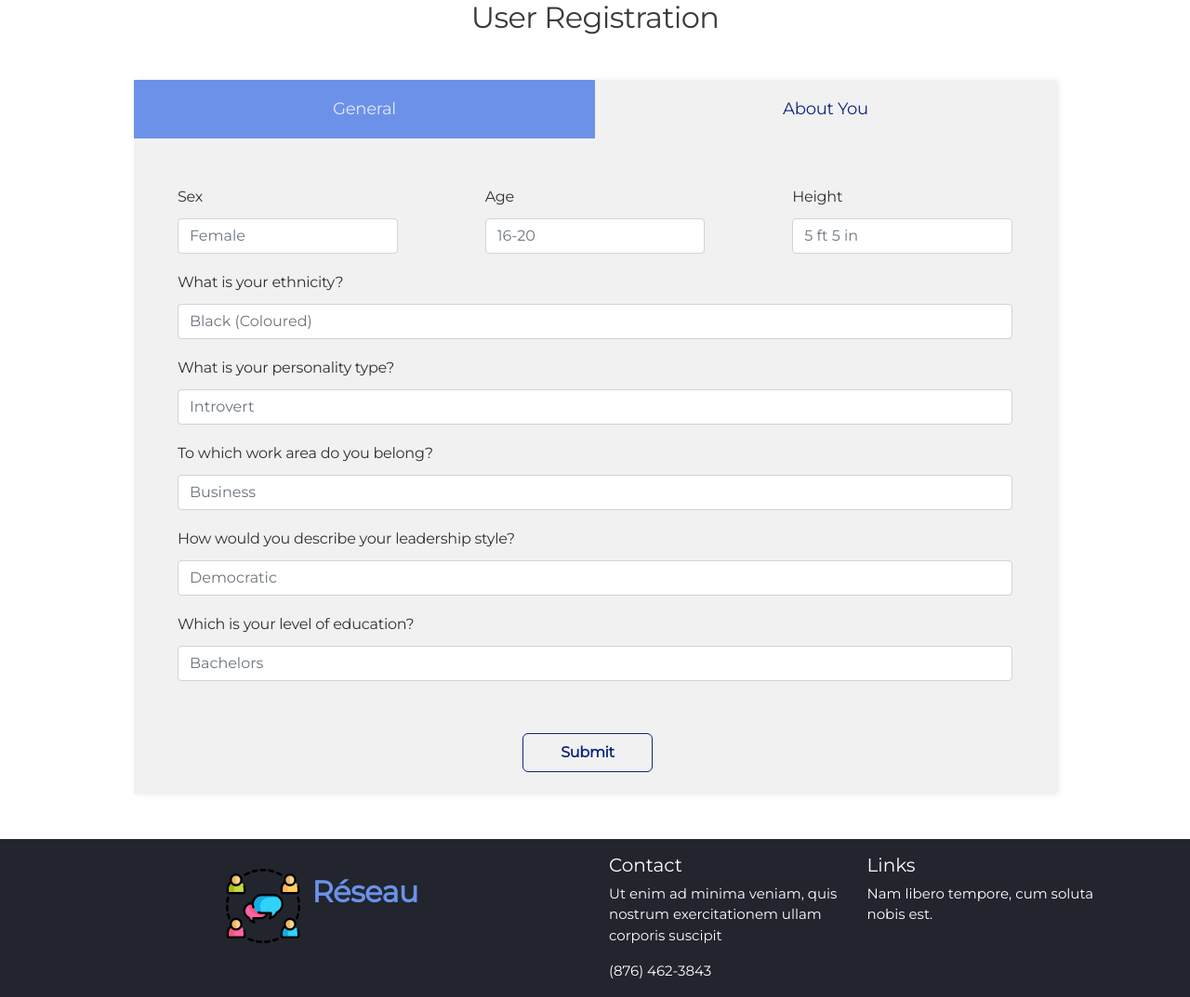
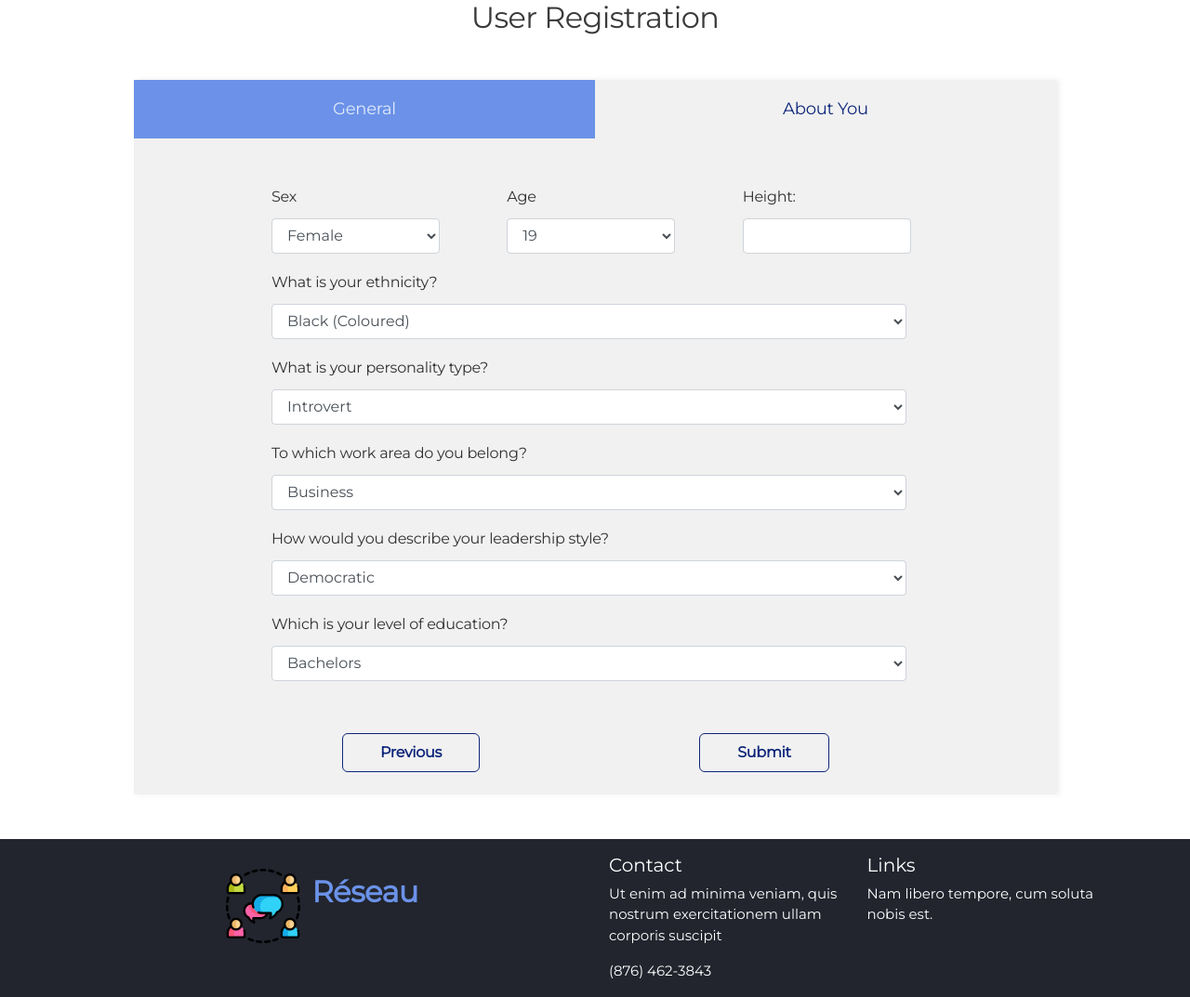
Before and after one commit to JayRae17/Compatibility-Score-Index, a Flask app: page /aboutRegular/ in a window 1280 px wide. Shown: the part 215-1288 px from the top of the page at 93% size. Run offline with Flask 2, Linux system fonts and the light colour scheme; some libraries are stand-ins or nearby versions.

Commit message:
Added wtform formats to User Reg & About You Forms

```diff
--- a/app/static/css/app.css
+++ b/app/static/css/app.css
@@ -202,3 +202,28 @@ div.register-form form.card-user-reg .col.title {
 div.register-form form.card-user-reg div.form-group {
   text-align: left;
 }
+
+.form-control {
+  width: 278px;
+}
+
+.form-control.email,
+.form-control.ques {
+  width: 683px;
+}
+
+.form-control.sel {
+  width: 181px;
+}
+
+.form-body {
+  width: 816px;
+}
+
+.form-body-about {
+  width: 760px;
+}
+
+.form-body-about .col {
+  padding: 0px;
+}
--- a/app/templates/about_you.html
+++ b/app/templates/about_you.html
@@ -6,7 +6,12 @@
     alt=""
   />
   <h2 class="mb-5 mt-3">User Registration</h2>
-  <form class="card-user-reg mb-5">
+  <form
+    class="card-user-reg mb-5"
+    action="{{ url_for('aboutRegular') }}"
+    method="POST"
+  >
+    {{ form.csrf_token }}
     <div class="row my-2">
       <div class="col general title">
         General
@@ -15,107 +20,71 @@
         About You
       </div>
     </div>
+    <div class="form-body-about">
       <div class="row mt-5">
         <div class="col">
           <div class="form-group">
-          <label for="exampleFormControlInput1">Sex</label>
-          <input
-            type="email"
-            class="form-control"
-            id="exampleFormControlInput1"
-            placeholder="Female"
-          />
+            {{ form.sex.label }} {{ form.sex(class='form-control sel') }}
           </div>
         </div>
         <div class="col">
           <div class="form-group">
-          <label for="exampleFormControlInput1">Age</label>
-          <input
-            type="email"
-            class="form-control"
-            id="exampleFormControlInput1"
-            placeholder="16-20"
-          />
+            {{ form.age.label }} {{ form.age(class='form-control sel') }}
           </div>
         </div>
         <div class="col">
           <div class="form-group">
-          <label for="exampleFormControlInput1">Height</label>
-          <input
-            type="email"
-            class="form-control"
-            id="exampleFormControlInput1"
-            placeholder="5 ft 5 in"
-          />
+            {{ form.height.label }} {{ form.height(class='form-control sel') }}
           </div>
         </div>
       </div>
       <div class="row">
         <div class="col">
           <div class="form-group mt-3">
-          <label for="exampleFormControlInput1">What is your ethnicity?</label>
-          <input
-            type="email"
-            class="form-control"
-            id="exampleFormControlInput1"
-            placeholder="Black (Coloured)"
-          />
+            {{ form.ethnicity.label }} {{ form.ethnicity(class='form-control
+            ques') }}
           </div>
         </div>
       </div>
       <div class="row">
         <div class="col">
           <div class="form-group mt-3">
-          <label for="exampleFormControlInput1">What is your personality type?</label>
-          <input
-            type="email"
-            class="form-control"
-            id="exampleFormControlInput1"
-            placeholder="Introvert"
-          />
+            {{ form.personality.label }} {{ form.personality(class='form-control
+            ques') }}
           </div>
         </div>
       </div>
       <div class="row">
         <div class="col">
           <div class="form-group mt-3">
-          <label for="exampleFormControlInput1">To which work area do you belong?</label>
-          <input
-            type="email"
-            class="form-control"
-            id="exampleFormControlInput1"
-            placeholder="Business"
-          />
+            {{ form.work.label }} {{ form.work(class='form-control ques') }}
           </div>
         </div>
       </div>
       <div class="row">
         <div class="col">
           <div class="form-group mt-3">
-          <label for="exampleFormControlInput1">How would you describe your leadership style?</label>
-          <input
-            type="email"
-            class="form-control"
-            id="exampleFormControlInput1"
-            placeholder="Democratic"
-          />
+            {{ form.leadership.label }} {{ form.leadership(class='form-control
+            ques') }}
           </div>
         </div>
       </div>
       <div class="row">
         <div class="col">
           <div class="form-group mt-3">
-          <label for="exampleFormControlInput1">Which is your level of education?</label>
-          <input
-            type="email"
-            class="form-control"
-            id="exampleFormControlInput1"
-            placeholder="Bachelors"
-          />
+            {{ form.education.label }} {{ form.education(class='form-control
+            ques') }}
           </div>
         </div>
       </div>
       <div class="row my-2">
+        <div class="col mt-5 mb-4">
+          <a
+            class="btn btn-outline-success my-2 my-sm-0"
+            href="{{ url_for('registerRegular') }}"
+            >Previous</a
+          >
+        </div>
         <div class="col mt-5 mb-4">
           <a
             class="btn btn-outline-success my-2 my-sm-0"
@@ -124,7 +93,7 @@
           >
         </div>
       </div>
+    </div>
   </form>
 </div>
-</div>
 {% endblock %}
```
Also changed, not shown: app/templates/general_register.html (+14 -35 lines), app/templates/login.html (+7 -9 lines). Lines whose indentation alone changed are shown as unchanged.
